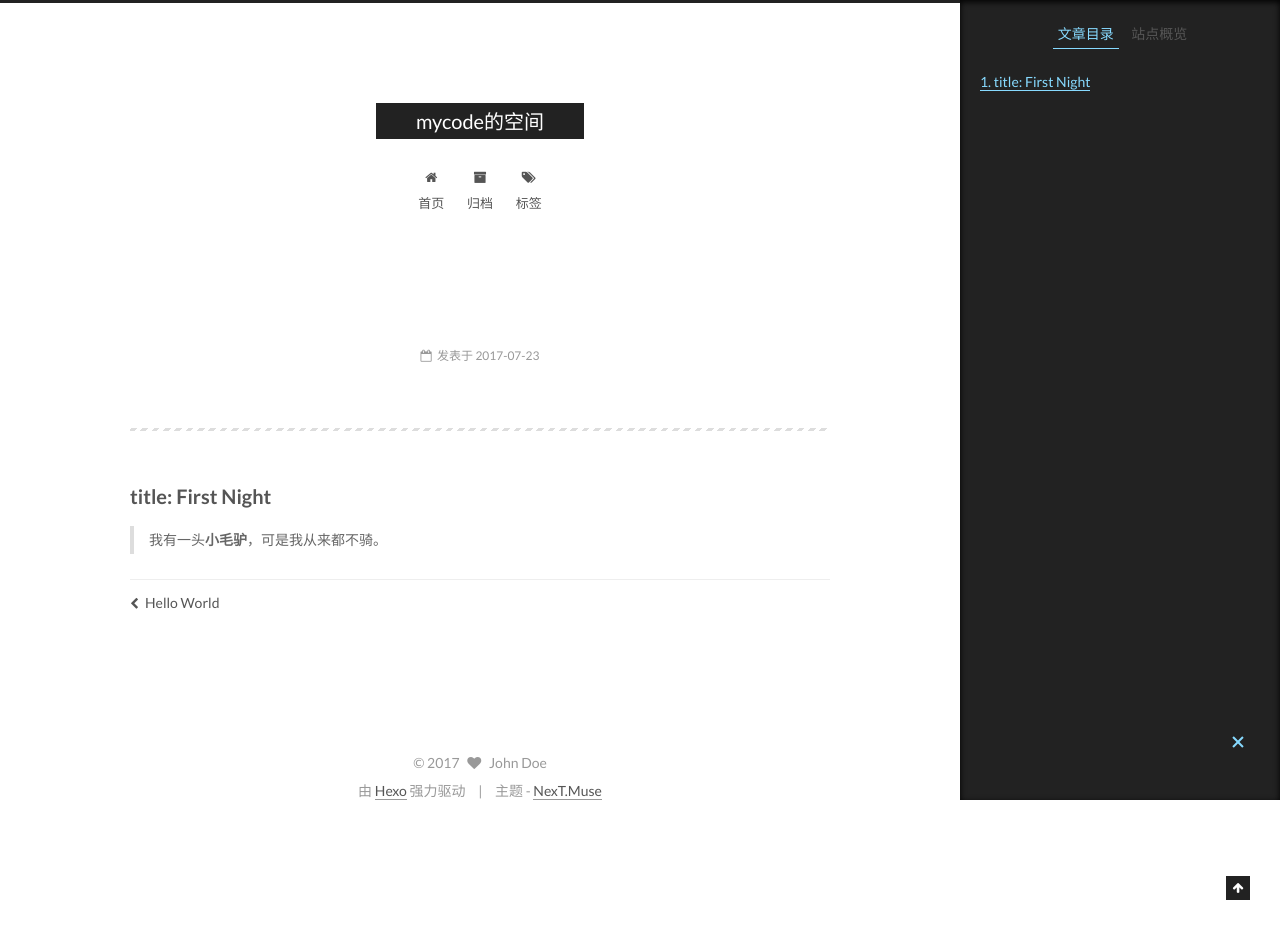
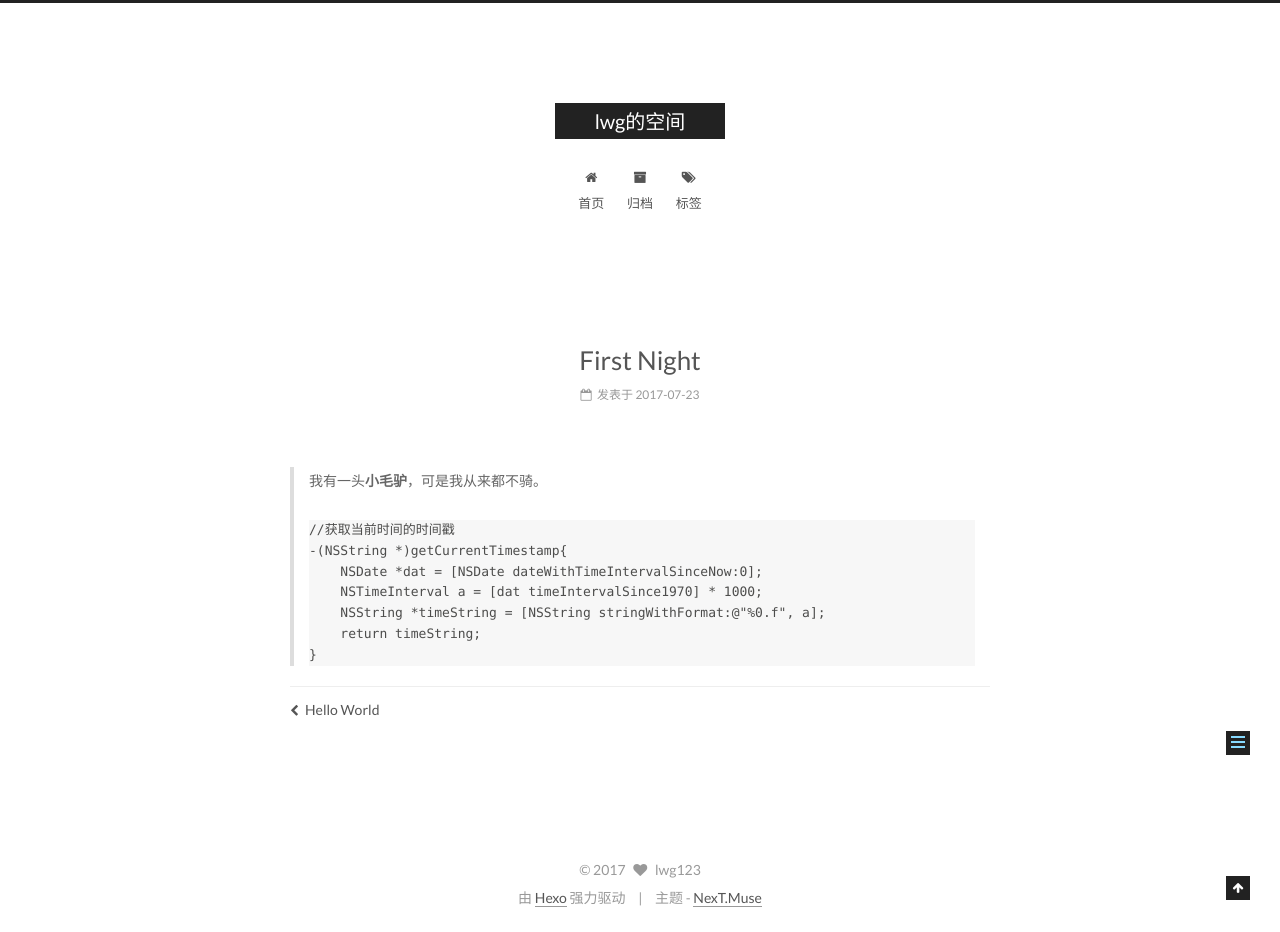
Before and after one commit to lwg123/lwg123.github.io, a plain HTML site: page 2017/07/23/First Topic/index.html in a window 1280 px wide. Before the commit the page ends 825 px from the top, so only its background shows below. Drawn offline with Linux system fonts and the light colour scheme.

Commit message:
Site updated: 2017-07-23 17:44:14

```diff
--- a/2017/07/23/First Topic/index.html
+++ b/2017/07/23/First Topic/index.html
@@ -93,17 +93,17 @@
 
 
 
-<meta name="description" content="title: First Night 我有一头小毛驴，可是我从来都不骑。">
+<meta name="description" content="我有一头小毛驴，可是我从来都不骑。 //获取当前时间的时间戳 -(NSString *)getCurrentTimestamp{     NSDate *dat = [NSDate dateWithTimeIntervalSinceNow:0];     NSTimeInterval a = [dat timeIntervalSince1970] * 1000;     NSString *ti">
 <meta property="og:type" content="article">
-<meta property="og:title" content="mycode的空间">
+<meta property="og:title" content="First Night">
 <meta property="og:url" content="http://yoursite.com/2017/07/23/First Topic/index.html">
-<meta property="og:site_name" content="mycode的空间">
-<meta property="og:description" content="title: First Night 我有一头小毛驴，可是我从来都不骑。">
+<meta property="og:site_name" content="lwg的空间">
+<meta property="og:description" content="我有一头小毛驴，可是我从来都不骑。 //获取当前时间的时间戳 -(NSString *)getCurrentTimestamp{     NSDate *dat = [NSDate dateWithTimeIntervalSinceNow:0];     NSTimeInterval a = [dat timeIntervalSince1970] * 1000;     NSString *ti">
 <meta property="og:locale" content="zh-Hans">
-<meta property="og:updated_time" content="2017-07-23T09:28:09.000Z">
+<meta property="og:updated_time" content="2017-07-23T09:43:14.000Z">
 <meta name="twitter:card" content="summary">
-<meta name="twitter:title" content="mycode的空间">
-<meta name="twitter:description" content="title: First Night 我有一头小毛驴，可是我从来都不骑。">
+<meta name="twitter:title" content="First Night">
+<meta name="twitter:description" content="我有一头小毛驴，可是我从来都不骑。 //获取当前时间的时间戳 -(NSString *)getCurrentTimestamp{     NSDate *dat = [NSDate dateWithTimeIntervalSinceNow:0];     NSTimeInterval a = [dat timeIntervalSince1970] * 1000;     NSString *ti">
 
 
 
@@ -137,7 +137,7 @@
 
 
 
-  <title> | mycode的空间</title>
+  <title>First Night | lwg的空间</title>
 
 
 
@@ -173,7 +173,7 @@
     <div class="custom-logo-site-title">
       <a href="/"  class="brand" rel="start">
         <span class="logo-line-before"><i></i></span>
-        <span class="site-title">mycode的空间</span>
+        <span class="site-title">lwg的空间</span>
         <span class="logo-line-after"><i></i></span>
       </a>
     </div>
@@ -259,13 +259,13 @@
     <link itemprop="mainEntityOfPage" href="http://yoursite.com/2017/07/23/First Topic/">
 
     <span hidden itemprop="author" itemscope itemtype="http://schema.org/Person">
-      <meta itemprop="name" content="John Doe">
+      <meta itemprop="name" content="lwg123">
       <meta itemprop="description" content="">
       <meta itemprop="image" content="/images/avatar.gif">
     </span>
 
     <span hidden itemprop="publisher" itemscope itemtype="http://schema.org/Organization">
-      <meta itemprop="name" content="mycode的空间">
+      <meta itemprop="name" content="lwg的空间">
     </span>
 
 
@@ -273,7 +273,7 @@
 
 
 
-          <h1 class="post-title" itemprop="name headline"></h1>
+          <h1 class="post-title" itemprop="name headline">First Night</h1>
 
 
         <div class="post-meta">
@@ -320,10 +320,16 @@
 
 
 
-        <hr>
-<h2 id="title-First-Night"><a href="#title-First-Night" class="headerlink" title=" title: First Night"></a> title: First Night</h2><blockquote>
+        <blockquote>
 <p>我有一头<strong>小毛驴</strong>，可是我从来都不骑。</p>
-</blockquote>
+<pre><code>//获取当前时间的时间戳
+-(NSString *)getCurrentTimestamp{
+    NSDate *dat = [NSDate dateWithTimeIntervalSinceNow:0];
+    NSTimeInterval a = [dat timeIntervalSince1970] * 1000;
+    NSString *timeString = [NSString stringWithFormat:@&quot;%0.f&quot;, a];
+    return timeString;
+}
+</code></pre></blockquote>
 
 
     </div>
@@ -416,22 +422,13 @@
 
 
 
-        <ul class="sidebar-nav motion-element">
-          <li class="sidebar-nav-toc sidebar-nav-active" data-target="post-toc-wrap" >
-            文章目录
-          </li>
-          <li class="sidebar-nav-overview" data-target="site-overview">
-            站点概览
-          </li>
-        </ul>
 
-
-      <section class="site-overview sidebar-panel">
+      <section class="site-overview sidebar-panel sidebar-panel-active">
         <div class="site-author motion-element" itemprop="author" itemscope itemtype="http://schema.org/Person">
           <img class="site-author-image" itemprop="image"
                src="/images/avatar.gif"
-               alt="John Doe" />
-          <p class="site-author-name" itemprop="name">John Doe</p>
+               alt="lwg123" />
+          <p class="site-author-name" itemprop="name">lwg123</p>
 
               <p class="site-description motion-element" itemprop="description"></p>
 
@@ -471,22 +468,6 @@
       </section>
 
 
-      <!--noindex-->
-        <section class="post-toc-wrap motion-element sidebar-panel sidebar-panel-active">
-          <div class="post-toc">
-
-
-
-
-
-
-              <div class="post-toc-content"><ol class="nav"><li class="nav-item nav-level-2"><a class="nav-link" href="#title-First-Night"><span class="nav-number">1.</span> <span class="nav-text"> title: First Night</span></a></li></ol></div>
-
-
-          </div>
-        </section>
-      <!--/noindex-->
-
 
 
 
@@ -507,7 +488,7 @@
   <span class="with-love">
     <i class="fa fa-heart"></i>
   </span>
-  <span class="author" itemprop="copyrightHolder">John Doe</span>
+  <span class="author" itemprop="copyrightHolder">lwg123</span>
 </div>
 
 
--- a/css/main.css
+++ b/css/main.css
@@ -1677,7 +1677,7 @@ pre .javascript .function {
   width: 4px;
   height: 4px;
   border-radius: 50%;
-  background: #4dd2ff;
+  background: #8c82ff;
 }
 .links-of-blogroll {
   font-size: 13px;
```
Also changed, not shown: 2017/07/23/hello-world/index.html (+10 -10 lines), archives/2017/07/index.html (+9 -9 lines), archives/2017/index.html (+9 -9 lines), archives/index.html (+9 -9 lines), index.html (+22 -16 lines).
